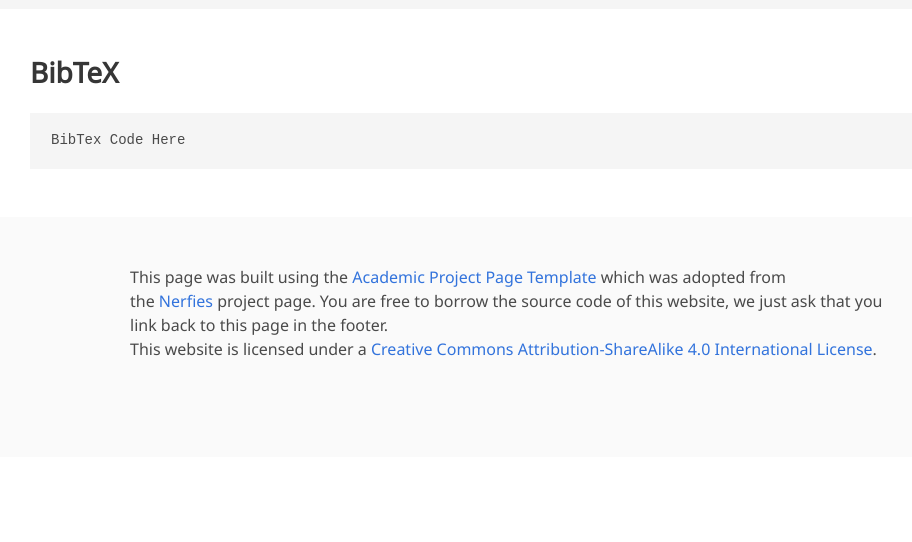
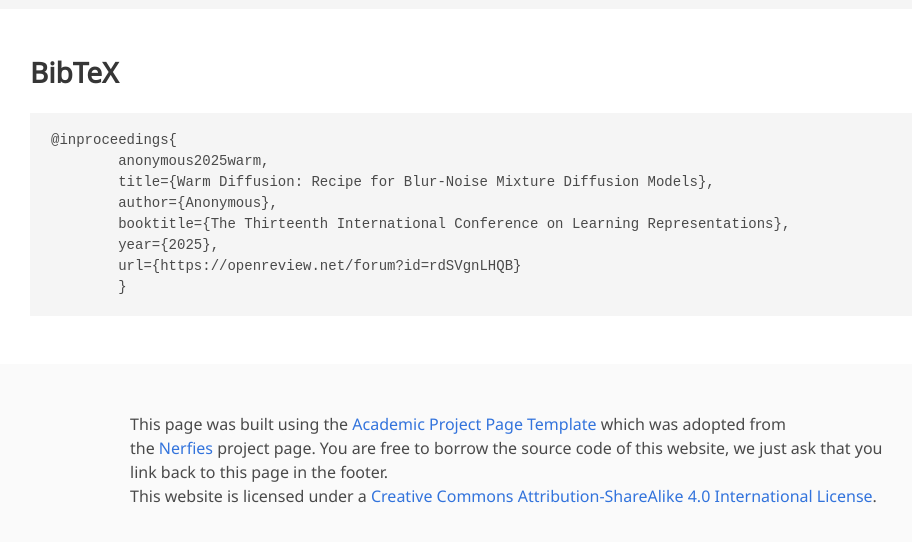
Before and after one commit to ahsueh0910/Warm-Diffusion, a plain HTML site: page index.html in a window 1280 px wide. Shown: the part 3508-4050 px from the top of the page, without its empty margins (130-1042 px from the left). Before the commit the page ends 3965 px from the top, so only its background shows below. Drawn offline with nearby package versions, Linux system fonts and the light colour scheme; some icons are missing; a web font is replaced by a local one.

Commit message:
test_commit

```diff
--- a/index.html
+++ b/index.html
@@ -278,7 +278,14 @@
   <section class="section" id="BibTeX">
     <div class="container is-max-desktop content">
       <h2 class="title">BibTeX</h2>
-      <pre><code>BibTex Code Here</code></pre>
+      <pre><code>@inproceedings{
+        anonymous2025warm,
+        title={Warm Diffusion: Recipe for Blur-Noise Mixture Diffusion Models},
+        author={Anonymous},
+        booktitle={The Thirteenth International Conference on Learning Representations},
+        year={2025},
+        url={https://openreview.net/forum?id=rdSVgnLHQB}
+        }</code></pre>
     </div>
 </section>
 <!--End BibTex citation -->
```
